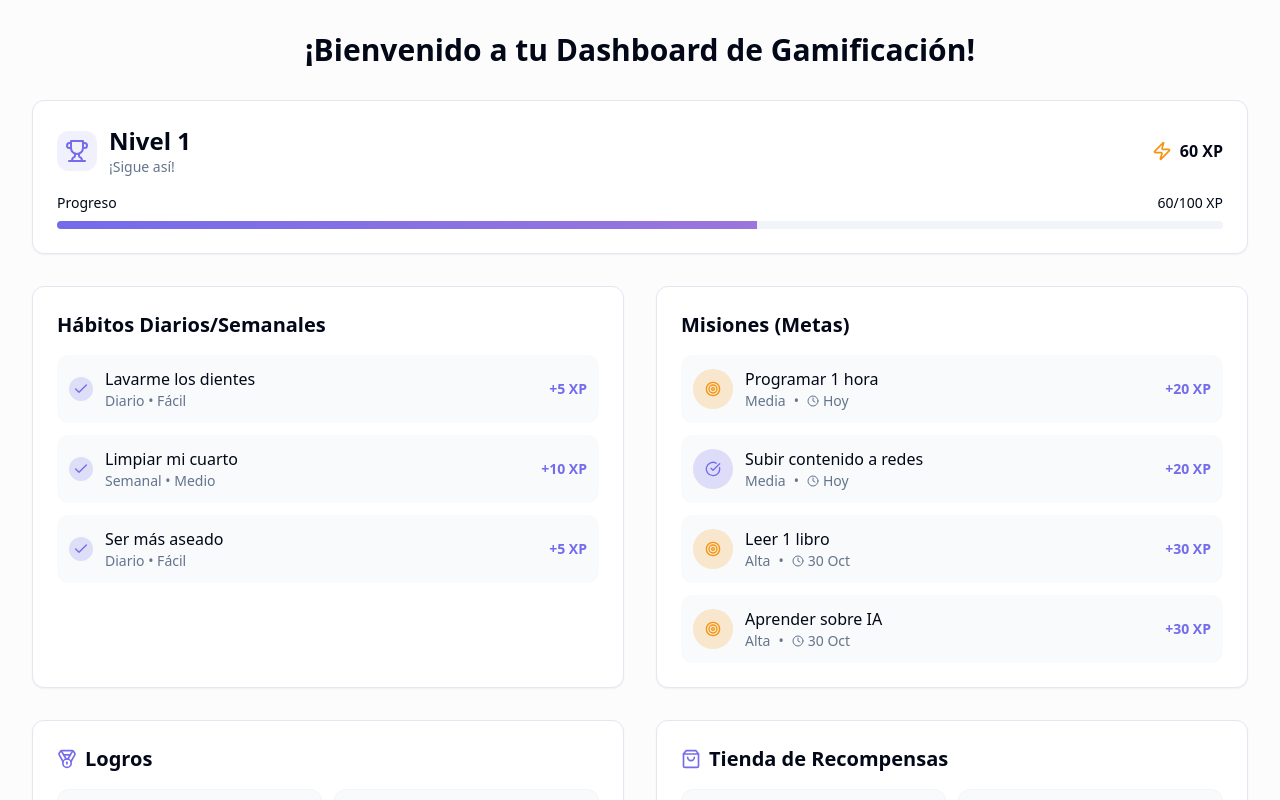
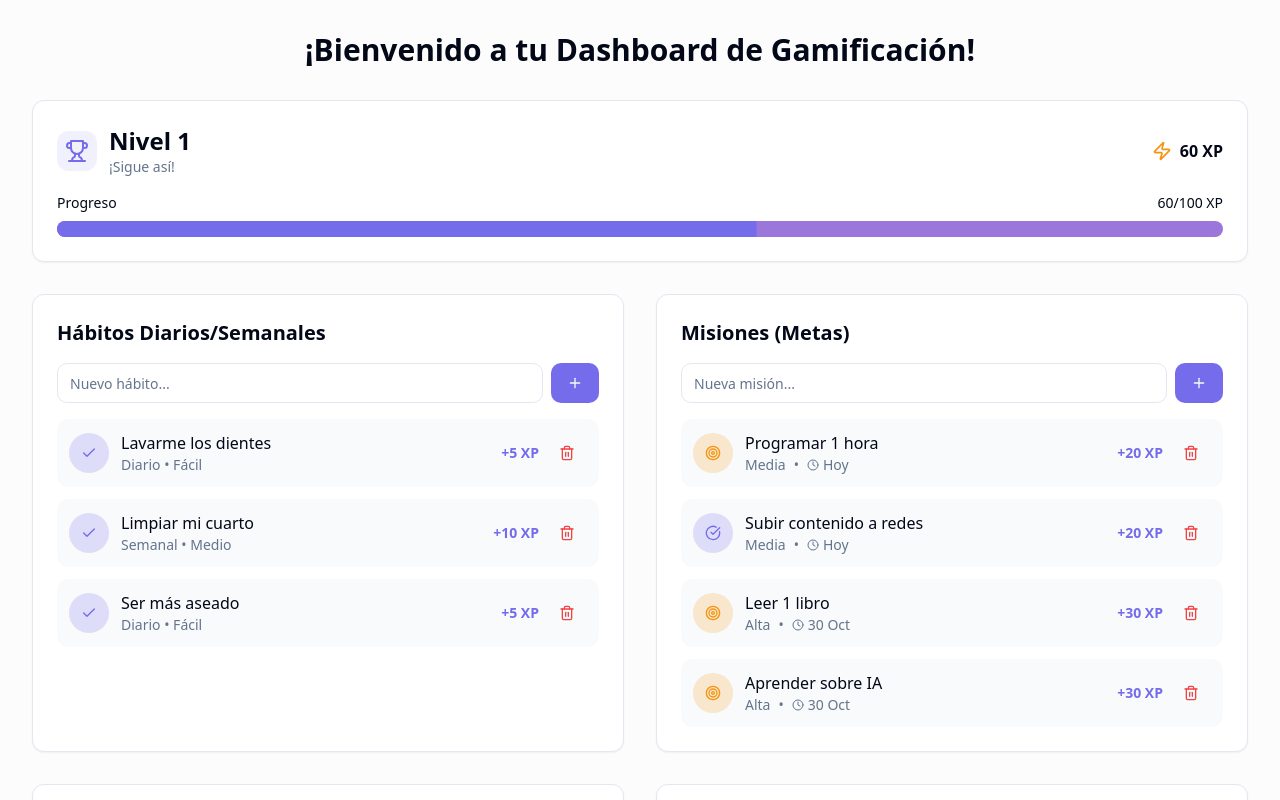
Before and after one commit to KSMASNAH/habitude-quest, a React (Vite) app: page / in a window 1280 px wide. Shown: the top 800 px of the page. Built offline with nearby package versions, Linux system fonts and the light colour scheme.

Commit message:
Implement habit and mission management
Allows completing habits, adding/removing habits and missions, and updating progress based on points earned.

```diff
--- a/src/components/dashboard/HabitTracker.tsx
+++ b/src/components/dashboard/HabitTracker.tsx
@@ -1,33 +1,119 @@
-import { Check, Clock } from "lucide-react";
+
+import { Check, Clock, Plus, Trash2 } from "lucide-react";
 import { Card } from "@/components/ui/card";
+import { useState } from "react";
+import { Button } from "@/components/ui/button";
+import { Input } from "@/components/ui/input";
+import { toast } from "sonner";
 
-const habits = [
-  { id: 1, name: "Lavarme los dientes", frequency: "Diario", difficulty: "Fácil", completed: true, xp: 5 },
-  { id: 2, name: "Limpiar mi cuarto", frequency: "Semanal", difficulty: "Medio", completed: true, xp: 10 },
-  { id: 3, name: "Ser más aseado", frequency: "Diario", difficulty: "Fácil", completed: true, xp: 5 },
-];
+interface Habit {
+  id: number;
+  name: string;
+  frequency: "Diario" | "Semanal";
+  difficulty: "Fácil" | "Medio" | "Difícil";
+  completed: boolean;
+  xp: number;
+}
 
 export const HabitTracker = () => {
+  const [habits, setHabits] = useState<Habit[]>([
+    { id: 1, name: "Lavarme los dientes", frequency: "Diario", difficulty: "Fácil", completed: true, xp: 5 },
+    { id: 2, name: "Limpiar mi cuarto", frequency: "Semanal", difficulty: "Medio", completed: true, xp: 10 },
+    { id: 3, name: "Ser más aseado", frequency: "Diario", difficulty: "Fácil", completed: true, xp: 5 },
+  ]);
+
+  const [newHabitName, setNewHabitName] = useState("");
+
+  const toggleHabitCompletion = (habitId: number) => {
+    setHabits(prevHabits =>
+      prevHabits.map(habit => {
+        if (habit.id === habitId) {
+          const newCompleted = !habit.completed;
+          toast(newCompleted ? `¡Hábito completado! +${habit.xp} XP` : "Hábito desmarcado", {
+            description: habit.name,
+          });
+          return { ...habit, completed: newCompleted };
+        }
+        return habit;
+      })
+    );
+  };
+
+  const addHabit = () => {
+    if (!newHabitName.trim()) {
+      toast("El nombre del hábito no puede estar vacío");
+      return;
+    }
+
+    const newHabit: Habit = {
+      id: Date.now(),
+      name: newHabitName,
+      frequency: "Diario",
+      difficulty: "Fácil",
+      completed: false,
+      xp: 5,
+    };
+
+    setHabits(prev => [...prev, newHabit]);
+    setNewHabitName("");
+    toast("Nuevo hábito agregado", {
+      description: newHabitName,
+    });
+  };
+
+  const removeHabit = (habitId: number) => {
+    setHabits(prev => prev.filter(habit => habit.id !== habitId));
+    toast("Hábito eliminado");
+  };
+
   return (
     <Card className="p-6">
       <h2 className="text-xl font-semibold mb-4">Hábitos Diarios/Semanales</h2>
+
+      <div className="flex gap-2 mb-4">
+        <Input
+          placeholder="Nuevo hábito..."
+          value={newHabitName}
+          onChange={(e) => setNewHabitName(e.target.value)}
+          onKeyPress={(e) => e.key === "Enter" && addHabit()}
+        />
+        <Button onClick={addHabit}>
+          <Plus className="w-4 h-4" />
+        </Button>
+      </div>
+
       <div className="space-y-3">
         {habits.map((habit) => (
           <div key={habit.id} className="flex items-center justify-between p-3 bg-muted/50 rounded-lg">
             <div className="flex items-center gap-3">
-              <div className={`p-1 rounded-full ${habit.completed ? 'bg-primary/20' : 'bg-muted'}`}>
+              <Button
+                variant="ghost"
+                size="icon"
+                className={`p-1 rounded-full ${habit.completed ? 'bg-primary/20' : 'bg-muted'}`}
+                onClick={() => toggleHabitCompletion(habit.id)}
+              >
                 {habit.completed ? (
                   <Check className="w-4 h-4 text-primary" />
                 ) : (
                   <Clock className="w-4 h-4 text-muted-foreground" />
                 )}
-              </div>
+              </Button>
               <div>
                 <p className="font-medium">{habit.name}</p>
                 <p className="text-sm text-muted-foreground">{habit.frequency} • {habit.difficulty}</p>
               </div>
             </div>
-            <span className="text-sm font-semibold text-primary">+{habit.xp} XP</span>
+            <div className="flex items-center gap-2">
+              <span className="text-sm font-semibold text-primary">+{habit.xp} XP</span>
+              <Button
+                variant="ghost"
+                size="icon"
+                className="text-destructive"
+                onClick={() => removeHabit(habit.id)}
+              >
+                <Trash2 className="w-4 h-4" />
+              </Button>
+            </div>
           </div>
         ))}
       </div>
--- a/src/components/dashboard/MissionTracker.tsx
+++ b/src/components/dashboard/MissionTracker.tsx
@@ -1,13 +1,15 @@
-import { Target, Clock, CheckCircle, XCircle } from "lucide-react";
+
+import { Target, Clock, CheckCircle, XCircle, Plus, Trash2 } from "lucide-react";
 import { Card } from "@/components/ui/card";
 import { useState } from "react";
 import { Button } from "@/components/ui/button";
+import { Input } from "@/components/ui/input";
 import { toast } from "sonner";
 
 interface Mission {
   id: number;
   name: string;
-  priority: string;
+  priority: "Alta" | "Media" | "Baja";
   deadline: string;
   status: "En progreso" | "Completada" | "No completada";
   xp: number;
@@ -20,6 +22,8 @@ export const MissionTracker = () => {
     { id: 3, name: "Leer 1 libro", priority: "Alta", deadline: "30 Oct", status: "En progreso", xp: 30 },
     { id: 4, name: "Aprender sobre IA", priority: "Alta", deadline: "30 Oct", status: "En progreso", xp: 30 },
   ]);
+
+  const [newMissionName, setNewMissionName] = useState("");
 
   const toggleMissionStatus = (missionId: number) => {
     setMissions(prevMissions =>
@@ -48,9 +52,49 @@ export const MissionTracker = () => {
     );
   };
 
+  const addMission = () => {
+    if (!newMissionName.trim()) {
+      toast("El nombre de la misión no puede estar vacío");
+      return;
+    }
+
+    const newMission: Mission = {
+      id: Date.now(),
+      name: newMissionName,
+      priority: "Media",
+      deadline: "Hoy",
+      status: "En progreso",
+      xp: 20,
+    };
+
+    setMissions(prev => [...prev, newMission]);
+    setNewMissionName("");
+    toast("Nueva misión agregada", {
+      description: newMissionName,
+    });
+  };
+
+  const removeMission = (missionId: number) => {
+    setMissions(prev => prev.filter(mission => mission.id !== missionId));
+    toast("Misión eliminada");
+  };
+
   return (
     <Card className="p-6">
       <h2 className="text-xl font-semibold mb-4">Misiones (Metas)</h2>
+
+      <div className="flex gap-2 mb-4">
+        <Input
+          placeholder="Nueva misión..."
+          value={newMissionName}
+          onChange={(e) => setNewMissionName(e.target.value)}
+          onKeyPress={(e) => e.key === "Enter" && addMission()}
+        />
+        <Button onClick={addMission}>
+          <Plus className="w-4 h-4" />
+        </Button>
+      </div>
+
       <div className="space-y-3">
         {missions.map((mission) => (
           <div key={mission.id} className="flex items-center justify-between p-3 bg-muted/50 rounded-lg">
@@ -87,7 +131,17 @@ export const MissionTracker = () => {
                 </div>
               </div>
             </div>
-            <span className="text-sm font-semibold text-primary">+{mission.xp} XP</span>
+            <div className="flex items-center gap-2">
+              <span className="text-sm font-semibold text-primary">+{mission.xp} XP</span>
+              <Button
+                variant="ghost"
+                size="icon"
+                className="text-destructive"
+                onClick={() => removeMission(mission.id)}
+              >
+                <Trash2 className="w-4 h-4" />
+              </Button>
+            </div>
           </div>
         ))}
       </div>
--- a/src/components/dashboard/UserProgress.tsx
+++ b/src/components/dashboard/UserProgress.tsx
@@ -1,10 +1,14 @@
+
 import { Trophy, Star, Zap } from "lucide-react";
 import { Card } from "@/components/ui/card";
+import { Progress } from "@/components/ui/progress";
+import { useState, useEffect } from "react";
 
 export const UserProgress = () => {
-  const level = 1;
-  const xp = 60;
-  const maxXp = 100;
+  const [totalXP, setTotalXP] = useState(60);
+  const xpPerLevel = 100;
+  const level = Math.floor(totalXP / xpPerLevel) + 1;
+  const currentLevelXP = totalXP % xpPerLevel;
 
   return (
     <Card className="p-6 space-y-4">
@@ -20,21 +24,16 @@ export const UserProgress = () => {
         </div>
         <div className="flex items-center gap-2">
           <Zap className="w-5 h-5 text-accent" />
-          <span className="font-semibold">{xp} XP</span>
+          <span className="font-semibold">{totalXP} XP</span>
         </div>
       </div>
 
       <div className="space-y-2">
         <div className="flex justify-between text-sm">
           <span>Progreso</span>
-          <span>{xp}/{maxXp} XP</span>
+          <span>{currentLevelXP}/{xpPerLevel} XP</span>
         </div>
-        <div className="progress-bar">
-          <div
-            className="progress-bar-fill"
-            style={{ width: `${(xp / maxXp) * 100}%` }}
-          />
-        </div>
+        <Progress value={(currentLevelXP / xpPerLevel) * 100} />
       </div>
     </Card>
   );
```
